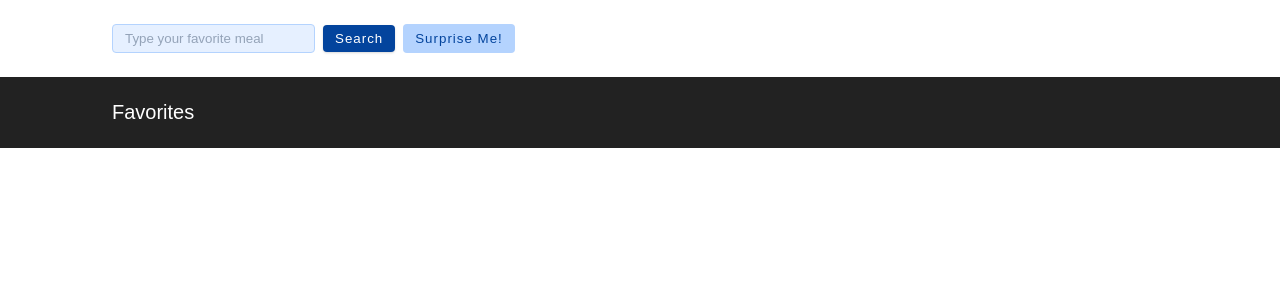
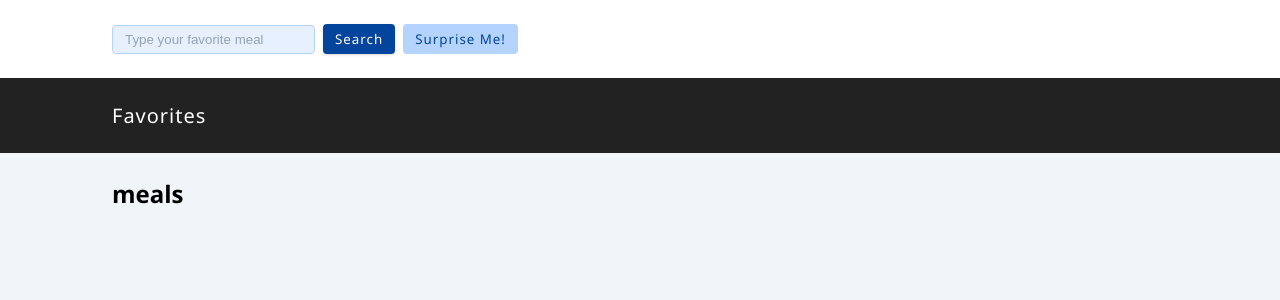
Before and after one commit to barbosadiego/meals-app-vue, a Vue app: page / in a window 1280 px wide. Shown: the top 300 px of the page. Built offline with nearby package versions, Linux system fonts and the light colour scheme.

Commit message:
update css

```diff
--- a/src/App.vue
+++ b/src/App.vue
@@ -3,7 +3,7 @@
     <main>
       <TopBar />
       <Favorites />
-
+      <Meals />
     </main>
   </div>
 </template>
@@ -11,12 +11,14 @@
 <script>
 import TopBar from '@/components/TopBar.vue';
 import Favorites from '@/components/Favorites.vue';
+import Meals from '@/components/Meals.vue';
 
 export default {
   name: 'App',
   components: {
     TopBar,
     Favorites,
+    Meals,
   },
 };
 </script>
@@ -71,7 +73,7 @@ body, p, h1, h2, li, ul{
 }
 
 body{
-  font-family: Arial, Helvetica, sans-serif;
+  font-family: 'Segoe UI', Tahoma, Geneva, Verdana, sans-serif;
   font-size: 1rem;
 }
 
@@ -95,4 +97,16 @@ body{
     padding: 1.5rem 2rem;
   }
 }
+
+#app{
+  main{
+    display: flex;
+    flex-direction: column;
+    min-height: 100vh;
+
+    .meals{
+      flex: 1;
+    }
+  }
+}
 </style>
--- a/src/components/Favorites.vue
+++ b/src/components/Favorites.vue
@@ -23,6 +23,7 @@ export default {
     font-size: rem(20);
     text-transform: capitalize;
     color: var(--white);
+    letter-spacing: var(--letterSpacing);
   }
 }
 </style>
--- /dev/null
+++ b/src/components/Meals.vue
@@ -0,0 +1,19 @@
+<template>
+  <section class="meals">
+    <div class="container">
+      <h2>meals</h2>
+    </div>
+  </section>
+</template>
+
+<script>
+export default {
+  name: 'MealsComponent',
+};
+</script>
+
+<style lang="scss" scoped>
+.meals {
+  background-color: var(--grey-100);
+}
+</style>
--- a/src/components/TopBar.vue
+++ b/src/components/TopBar.vue
@@ -43,6 +43,7 @@ export default {
   display: flex;
   flex-wrap: wrap;
   gap: 8px;
+  width: 100%;
 
   &__search {
     input {
```
